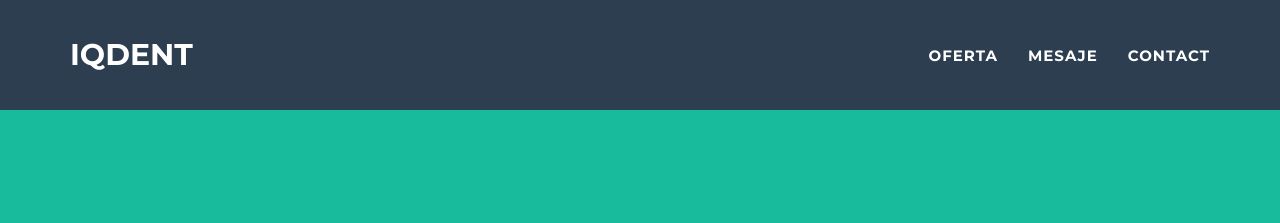
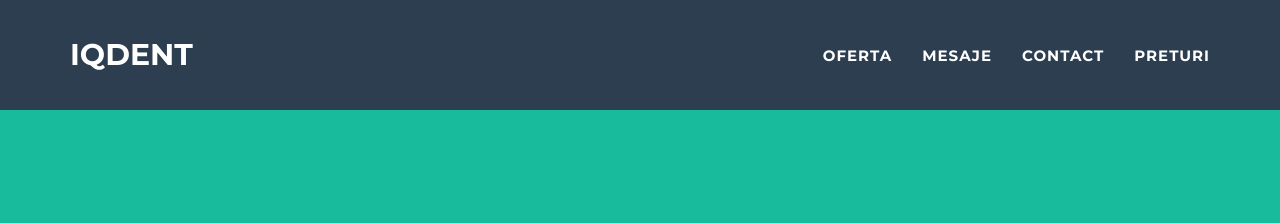
Before and after one commit to littledentgopo/offerdent, a Jekyll site: the page built from index.html, in a window 1280 px wide and 900 px high. Shown: the top 223 px of the window. Built offline with Jekyll 4.4.1, drawn with Linux system fonts in a browser that asks for light colours.

Commit message:
Update nav.html

```diff
--- a/_includes/nav.html
+++ b/_includes/nav.html
@@ -28,6 +28,9 @@
                         <li class="page-scroll">
                             <a href="{{page.home}}#contact">Contact</a>
                         </li>
+                         <li class="page-scroll">
+                            <a href="/tarife.html">Preturi</a>
+                        </li>
                     </ul>
             </div>
             <!-- /.navbar-collapse -->
```
